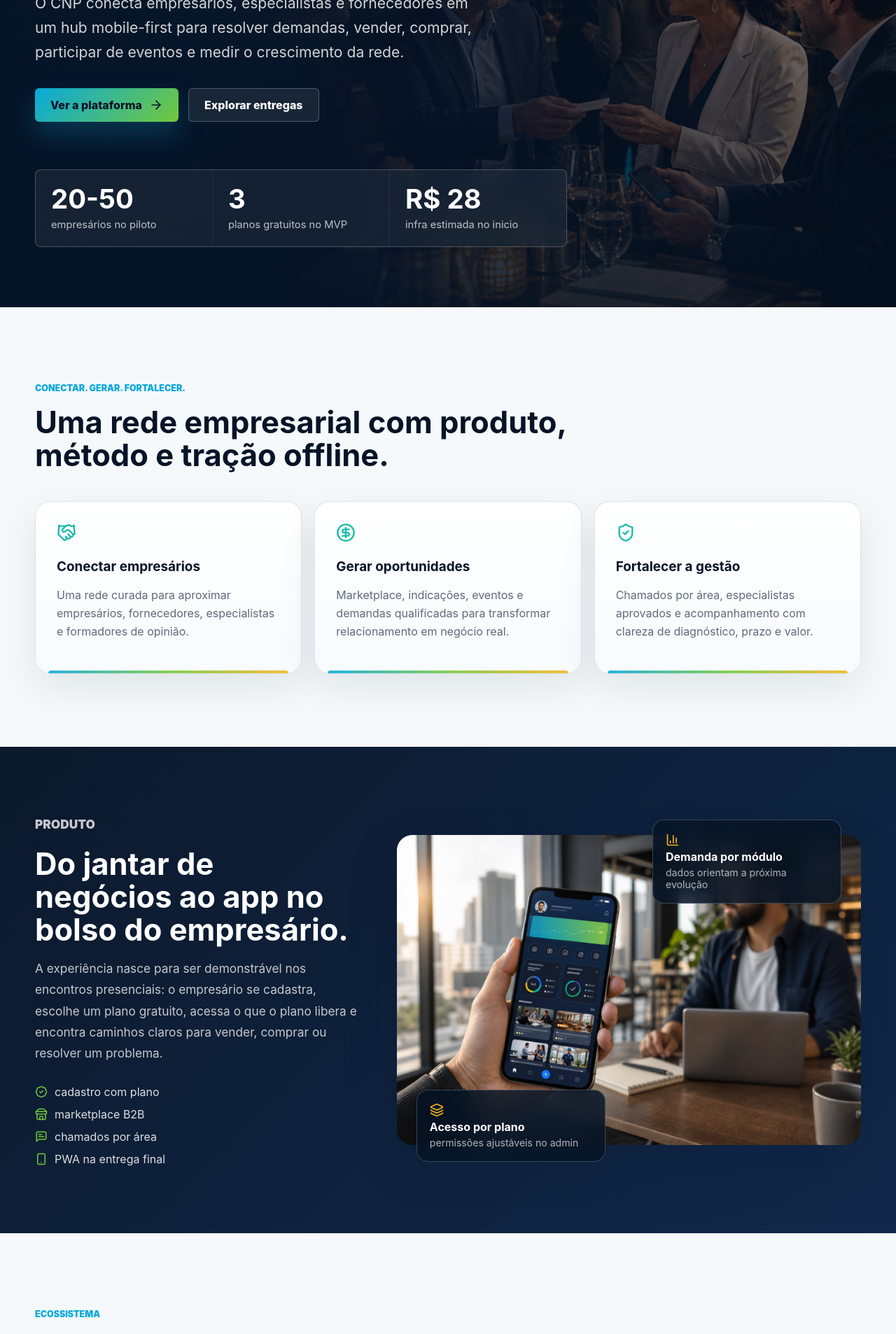
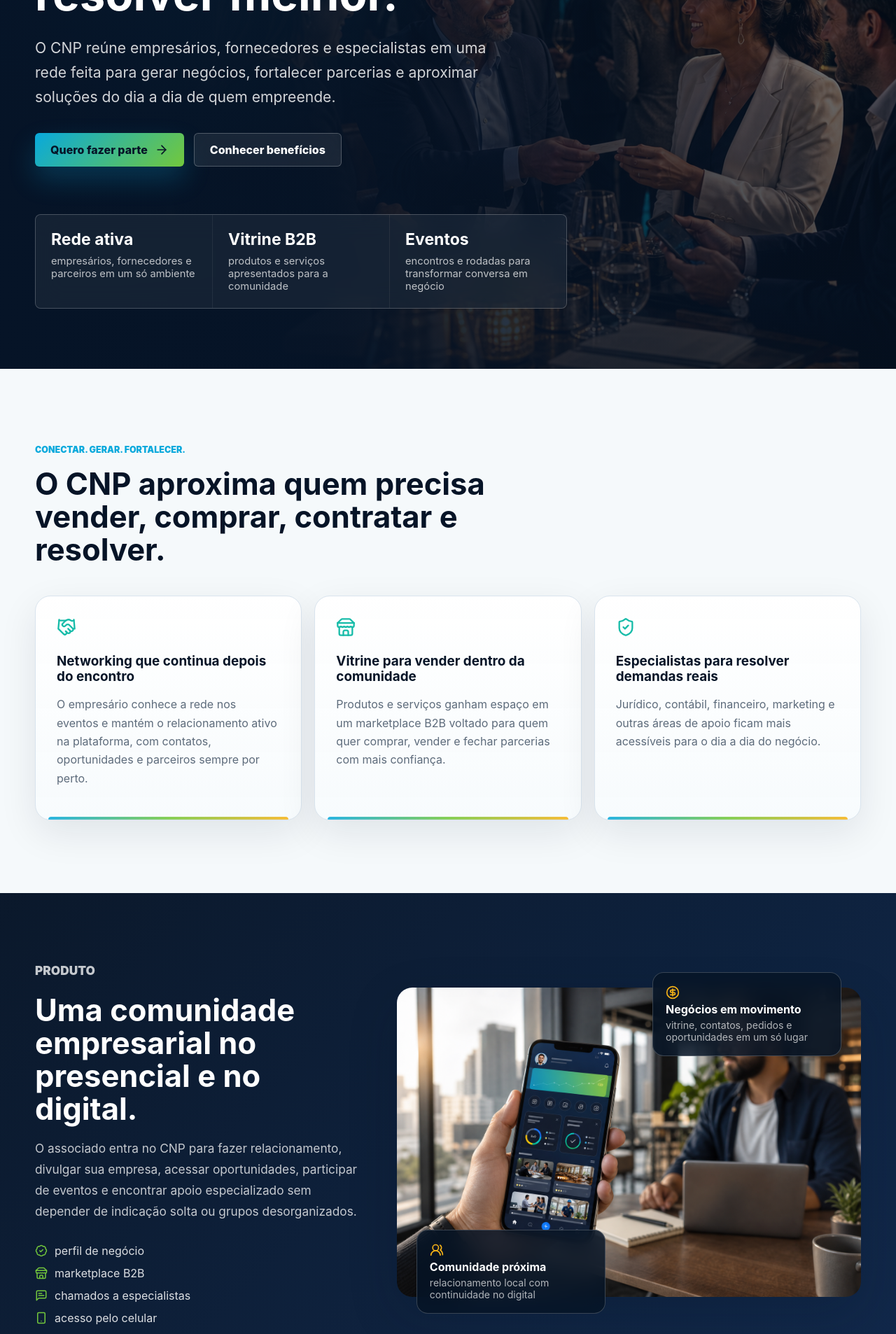
Before and after one commit to cnpaulista/LandingPage, a Next.js app: page / in a window 1280 px wide. Shown: the part 460-2366 px from the top of the page at 70% size. Built offline with nearby package versions, Linux system fonts and the light colour scheme.

Commit message:
fix: make landing copy product-facing

```diff
--- a/app/globals.css
+++ b/app/globals.css
@@ -218,8 +218,8 @@ img {
 .heroStats strong {
   display: block;
   color: var(--white);
-  font-size: clamp(1.7rem, 3vw, 2.5rem);
-  line-height: 1;
+  font-size: clamp(1.05rem, 1.8vw, 1.45rem);
+  line-height: 1.15;
 }
 
 .heroStats span {
--- a/app/layout.tsx
+++ b/app/layout.tsx
@@ -5,11 +5,11 @@ export const metadata: Metadata = {
   metadataBase: new URL("https://cnp.app.br"),
   title: "CNP - Clube de Negócios Paulista",
   description:
-    "A plataforma que conecta empresários, especialistas e fornecedores para gerar negócios e resolver demandas em poucos cliques.",
+    "Clube empresarial que conecta empresários, fornecedores e especialistas para gerar negócios, fortalecer parcerias e resolver demandas do dia a dia.",
   openGraph: {
     title: "CNP - Clube de Negócios Paulista",
     description:
-      "Conectar, gerar e fortalecer: um hub digital para empresários transformarem networking em negócios reais.",
+      "Conectar, gerar e fortalecer: uma comunidade empresarial para transformar relacionamento em negócios reais.",
     images: ["/images/cnp-hero-networking.png"],
   },
 };
--- a/app/page.tsx
+++ b/app/page.tsx
@@ -2,7 +2,6 @@ import Image from "next/image";
 import {
   ArrowRight,
   BadgeCheck,
-  BarChart3,
   BriefcaseBusiness,
   Building2,
   CalendarDays,
@@ -10,7 +9,6 @@ import {
   CircleDollarSign,
   GraduationCap,
   Handshake,
-  Layers3,
   Mail,
   MapPin,
   MessageSquareText,
@@ -24,83 +22,107 @@ import {
 const pillars = [
   {
     icon: Handshake,
-    title: "Conectar empresários",
-    text: "Uma rede curada para aproximar empresários, fornecedores, especialistas e formadores de opinião.",
+    title: "Networking que continua depois do encontro",
+    text: "O empresário conhece a rede nos eventos e mantém o relacionamento ativo na plataforma, com contatos, oportunidades e parceiros sempre por perto.",
   },
   {
-    icon: CircleDollarSign,
-    title: "Gerar oportunidades",
-    text: "Marketplace, indicações, eventos e demandas qualificadas para transformar relacionamento em negócio real.",
+    icon: Store,
+    title: "Vitrine para vender dentro da comunidade",
+    text: "Produtos e serviços ganham espaço em um marketplace B2B voltado para quem quer comprar, vender e fechar parcerias com mais confiança.",
   },
   {
     icon: ShieldCheck,
-    title: "Fortalecer a gestão",
-    text: "Chamados por área, especialistas aprovados e acompanhamento com clareza de diagnóstico, prazo e valor.",
+    title: "Especialistas para resolver demandas reais",
+    text: "Jurídico, contábil, financeiro, marketing e outras áreas de apoio ficam mais acessíveis para o dia a dia do negócio.",
   },
 ];
 
 const modules = [
-  ["Central de chamados", "Jurídico, contábil, sanitário, financeiro e marketing em uma esteira simples."],
-  ["Marketplace B2B", "Anúncios com fotos, preços, vitrine por categoria e contato direto via WhatsApp."],
-  ["Planos e acessos", "Três planos gratuitos no MVP, com módulos liberados pelo painel administrativo."],
-  ["Eventos e benefícios", "Agenda, confirmação de presença, convênios e vantagens para criar recorrência."],
-  ["Universidade CNP", "Cursos, mentorias, vídeos e conteúdos externos para desenvolver negócios e equipes."],
-  ["Métricas por bairro", "Volume de negócios, atividade por região e demanda por módulo para orientar evolução."],
+  {
+    icon: Store,
+    title: "Marketplace empresarial",
+    text: "Uma vitrine para associados e fornecedores divulgarem soluções, produtos e serviços para a própria rede CNP.",
+  },
+  {
+    icon: MessageSquareText,
+    title: "Chamados a especialistas",
+    text: "O associado descreve sua necessidade e recebe orientação de profissionais que entendem a realidade empresarial.",
+  },
+  {
+    icon: CalendarDays,
+    title: "Eventos e rodadas",
+    text: "Jantares, encontros e rodadas de negócios aproximam empresários que querem gerar oportunidades concretas.",
+  },
+  {
+    icon: BadgeCheck,
+    title: "Benefícios e convênios",
+    text: "Parcerias, vantagens e condições especiais fortalecem a permanência do associado dentro do clube.",
+  },
+  {
+    icon: GraduationCap,
+    title: "Universidade CNP",
+    text: "Conteúdos, cursos, mentorias e trilhas de desenvolvimento para empresários, equipes e fornecedores.",
+  },
+  {
+    icon: BriefcaseBusiness,
+    title: "Banco de oportunidades",
+    text: "Espaço para vagas, talentos, indicações e demandas que circulam entre empresas da comunidade.",
+  },
 ];
 
 const visualStories = [
   {
     image: "/images/cnp-specialists-service.png",
-    alt: "Empresário e especialista analisando chamados na plataforma CNP",
+    alt: "Empresário e especialista analisando uma demanda empresarial na plataforma CNP",
     eyebrow: "Especialistas",
-    title: "Resolver demandas com orientação clara.",
-    text: "Chamados por categoria conectam o empresário a especialistas aprovados, com diagnóstico, prazo e valor estimado.",
+    title: "Ajuda prática para problemas do negócio.",
+    text: "Quando surge uma demanda jurídica, contábil, financeira ou de marketing, o associado encontra um caminho mais direto para falar com quem pode ajudar.",
   },
   {
     image: "/images/cnp-marketplace-event.png",
-    alt: "Empresários negociando produtos e serviços em evento CNP",
+    alt: "Empresários negociando produtos e serviços em um evento do CNP",
     eyebrow: "Marketplace",
-    title: "Transformar encontros em oportunidades.",
-    text: "A rede presencial ganha continuidade digital com vitrine B2B, contatos diretos e oportunidades por comunidade.",
+    title: "Oportunidades que nascem no relacionamento.",
+    text: "A conversa começa no evento, continua no digital e vira vitrine, pedido, indicação, orçamento ou parceria entre membros da rede.",
   },
 ];
 
-const roadmap = [
+const community = [
   {
-    step: "Entrega 1",
-    title: "MVP demonstrável",
-    text: "Cadastro, login, planos gratuitos, perfil de negócio, chamados, marketplace, notificações e admin.",
-    tag: "20-50 empresários",
+    step: "Associados",
+    title: "Empresários que querem crescer com relacionamento",
+    text: "Participam da comunidade, encontram fornecedores, divulgam seu negócio, acompanham eventos e acessam especialistas.",
+    tag: "rede de negócios",
   },
   {
-    step: "Entrega 2",
-    title: "Engajamento diário",
-    text: "Eventos, benefícios, universidade, banco de talentos, indicações, notícias, chat e dashboard.",
-    tag: "hábito e retenção",
+    step: "Fornecedores",
+    title: "Empresas que querem vender para uma rede qualificada",
+    text: "Apresentam produtos e serviços em uma vitrine B2B, recebem contatos e participam de oportunidades geradas pelo clube.",
+    tag: "vitrine B2B",
   },
   {
-    step: "Entrega 3",
-    title: "PWA e escala",
-    text: "Instalável no celular, Web Push, login Apple, relatórios avançados e base pronta para monetização futura.",
-    tag: "mobile sem loja",
+    step: "Especialistas",
+    title: "Profissionais que resolvem demandas empresariais",
+    text: "Atendem necessidades reais dos associados e fortalecem autoridade junto a uma comunidade de empresários.",
+    tag: "soluções práticas",
   },
 ];
 
-const plans = [
+const participation = [
   {
-    name: "Conexão",
-    forWho: "Para entrar na rede",
-    features: ["Perfil de negócio", "Marketplace aberto", "Eventos públicos", "Conteúdos essenciais"],
+    name: "Associado",
+    forWho: "Para empresários e empreendedores",
+    features: ["Perfil de negócio", "Marketplace da comunidade", "Eventos e rodadas", "Benefícios e conteúdos"],
   },
   {
-    name: "Crescimento",
-    forWho: "Para vender e resolver",
-    features: ["Chamados por categoria", "Anúncios completos", "Benefícios e convênios", "Indicações registradas"],
+    name: "Fornecedor",
+    forWho: "Para quem vende produtos ou serviços",
+    features: ["Vitrine empresarial", "Contato com associados", "Exposição em categorias", "Oportunidades qualificadas"],
   },
   {
-    name: "Impacto",
-    forWho: "Para liderar a comunidade",
-    features: ["Destaques no ecossistema", "Métricas de demanda", "Eventos exclusivos", "Acesso prioritário"],
+    name: "Parceiro especialista",
+    forWho: "Para profissionais de apoio ao negócio",
+    features: ["Demandas por categoria", "Autoridade na rede", "Relacionamento recorrente", "Participação em ações do clube"],
   },
 ];
 
@@ -111,7 +133,7 @@ export default function Home() {
         <Image
           className="heroImage"
           src="/images/cnp-hero-networking.png"
-          alt="Empresários em um jantar de negócios CNP"
+          alt="Empresários em um jantar de negócios do CNP"
           fill
           priority
           sizes="100vw"
@@ -129,12 +151,12 @@ export default function Home() {
           </a>
           <nav className="navLinks" aria-label="Navegação principal">
             <a href="#produto">Produto</a>
-            <a href="#modulos">Módulos</a>
-            <a href="#roadmap">Roadmap</a>
-            <a href="#planos">Planos</a>
+            <a href="#beneficios">Benefícios</a>
+            <a href="#comunidade">Comunidade</a>
+            <a href="#participar">Participar</a>
           </nav>
           <a className="navCta" href="#contato">
-            <span>Demonstração</span>
+            <span>Fazer parte</span>
             <ArrowRight size={18} aria-hidden />
           </a>
         </header>
@@ -142,44 +164,44 @@ export default function Home() {
         <div className="heroContent">
           <p className="eyebrow">
             <Sparkles size={18} aria-hidden />
-            Clube de negócios, plataforma digital e comunidade ativa
+            Clube de Negócios Paulista
           </p>
-          <h1>Onde networking vira negócio em poucos cliques.</h1>
+          <h1>Conexões empresariais para vender, comprar e resolver melhor.</h1>
           <p className="heroLead">
-            O CNP conecta empresários, especialistas e fornecedores em um hub
-            mobile-first para resolver demandas, vender, comprar, participar de
-            eventos e medir o crescimento da rede.
+            O CNP reúne empresários, fornecedores e especialistas em uma rede
+            feita para gerar negócios, fortalecer parcerias e aproximar soluções
+            do dia a dia de quem empreende.
           </p>
           <div className="heroActions">
-            <a className="primaryBtn" href="#produto">
-              Ver a plataforma
+            <a className="primaryBtn" href="#participar">
+              Quero fazer parte
               <ArrowRight size={20} aria-hidden />
             </a>
-            <a className="secondaryBtn" href="#roadmap">
-              Explorar entregas
+            <a className="secondaryBtn" href="#beneficios">
+              Conhecer benefícios
             </a>
           </div>
-          <div className="heroStats" aria-label="Metas iniciais do MVP">
+          <div className="heroStats" aria-label="Pilares da experiência CNP">
             <div>
-              <strong>20-50</strong>
-              <span>empresários no piloto</span>
+              <strong>Rede ativa</strong>
+              <span>empresários, fornecedores e parceiros em um só ambiente</span>
             </div>
             <div>
-              <strong>3</strong>
-              <span>planos gratuitos no MVP</span>
+              <strong>Vitrine B2B</strong>
+              <span>produtos e serviços apresentados para a comunidade</span>
             </div>
             <div>
-              <strong>R$ 28</strong>
-              <span>infra estimada no inicio</span>
+              <strong>Eventos</strong>
+              <span>encontros e rodadas para transformar conversa em negócio</span>
             </div>
           </div>
         </div>
       </section>
 
-      <section className="section intro">
+      <section className="section intro" id="beneficios">
         <div className="sectionHeading">
           <p className="kicker">Conectar. Gerar. Fortalecer.</p>
-          <h2>Uma rede empresarial com produto, método e tração offline.</h2>
+          <h2>O CNP aproxima quem precisa vender, comprar, contratar e resolver.</h2>
         </div>
         <div className="pillarGrid">
           {pillars.map((pillar) => (
@@ -195,18 +217,18 @@ export default function Home() {
       <section className="productBand" id="produto">
         <div className="productCopy">
           <p className="kicker">Produto</p>
-          <h2>Do jantar de negócios ao app no bolso do empresário.</h2>
+          <h2>Uma comunidade empresarial no presencial e no digital.</h2>
           <p>
-            A experiência nasce para ser demonstrável nos encontros presenciais:
-            o empresário se cadastra, escolhe um plano gratuito, acessa o que o
-            plano libera e encontra caminhos claros para vender, comprar ou
-            resolver um problema.
+            O associado entra no CNP para fazer relacionamento, divulgar sua
+            empresa, acessar oportunidades, participar de eventos e encontrar
+            apoio especializado sem depender de indicação solta ou grupos
+            desorganizados.
           </p>
           <div className="featureList">
-            <span><BadgeCheck size={18} aria-hidden /> cadastro com plano</span>
+            <span><BadgeCheck size={18} aria-hidden /> perfil de negócio</span>
             <span><Store size={18} aria-hidden /> marketplace B2B</span>
-            <span><MessageSquareText size={18} aria-hidden /> chamados por área</span>
-            <span><Smartphone size={18} aria-hidden /> PWA na entrega final</span>
+            <span><MessageSquareText size={18} aria-hidden /> chamados a especialistas</span>
+            <span><Smartphone size={18} aria-hidden /> acesso pelo celular</span>
           </div>
         </div>
         <div className="productVisual">
@@ -218,29 +240,30 @@ export default function Home() {
             sizes="(max-width: 900px) 100vw, 50vw"
           />
           <div className="floatingPanel top">
-            <BarChart3 size={20} aria-hidden />
-            <strong>Demanda por módulo</strong>
-            <span>dados orientam a próxima evolução</span>
+            <CircleDollarSign size={20} aria-hidden />
+            <strong>Negócios em movimento</strong>
+            <span>vitrine, contatos, pedidos e oportunidades em um só lugar</span>
           </div>
           <div className="floatingPanel bottom">
-            <Layers3 size={20} aria-hidden />
-            <strong>Acesso por plano</strong>
-            <span>permissões ajustáveis no admin</span>
+            <UsersRound size={20} aria-hidden />
+            <strong>Comunidade próxima</strong>
+            <span>relacionamento local com continuidade no digital</span>
           </div>
         </div>
       </section>
 
       <section className="section" id="modulos">
         <div className="sectionHeading wide">
-          <p className="kicker">Ecossistema</p>
-          <h2>Módulos separados para crescer onde a comunidade mostrar demanda.</h2>
+          <p className="kicker">Como funciona</p>
+          <h2>O que o associado encontra dentro do CNP.</h2>
         </div>
         <div className="moduleGrid">
-          {modules.map(([title, text], index) => (
-            <article className="moduleCard" key={title}>
+          {modules.map((item, index) => (
+            <article className="moduleCard" key={item.title}>
               <span>{String(index + 1).padStart(2, "0")}</span>
-              <h3>{title}</h3>
-              <p>{text}</p>
+              <item.icon size={28} aria-hidden />
+              <h3>{item.title}</h3>
+              <p>{item.text}</p>
             </article>
           ))}
         </div>
@@ -267,29 +290,29 @@ export default function Home() {
 
       <section className="proofBand">
         <div className="proofCopy">
-          <p className="kicker">Modelo operacional</p>
-          <h2>O offline alimenta o online. O online prova o que gera valor.</h2>
+          <p className="kicker">Vida real</p>
+          <h2>Relacionamento, presença local e solução prática para empresários.</h2>
           <p>
-            O CNP parte de ativos reais: autoridade, jantares de negócios,
-            espaço físico, acesso a empresários e curadoria de especialistas.
-            A plataforma transforma essa energia em fluxo mensurável.
+            O CNP nasce para apoiar quem empreende de verdade: gente que precisa
+            vender, contratar, divulgar, resolver pendências, encontrar parceiros
+            e estar perto de outros empresários que também fazem acontecer.
           </p>
         </div>
         <div className="proofGrid">
-          <div><UsersRound size={24} aria-hidden /><strong>Formadores de opinião</strong><span>imagem e know-how para atrair a rede</span></div>
-          <div><MapPin size={24} aria-hidden /><strong>Recorte por bairro</strong><span>atividade local e oportunidades por região</span></div>
-          <div><Building2 size={24} aria-hidden /><strong>Fornecedores aprovados</strong><span>vitrine B2B com mais confiança</span></div>
-          <div><BriefcaseBusiness size={24} aria-hidden /><strong>Especialistas</strong><span>diagnóstico, prazo e valor estimado</span></div>
+          <div><UsersRound size={24} aria-hidden /><strong>Empresários e lideranças</strong><span>uma rede para trocar experiência, reputação e oportunidade</span></div>
+          <div><MapPin size={24} aria-hidden /><strong>Atuação regional</strong><span>conexões com foco em negócios locais e relações de confiança</span></div>
+          <div><Building2 size={24} aria-hidden /><strong>Fornecedores aprovados</strong><span>vitrine B2B para quem quer vender para empresas</span></div>
+          <div><BriefcaseBusiness size={24} aria-hidden /><strong>Especialistas parceiros</strong><span>apoio para demandas que travam o crescimento do negócio</span></div>
         </div>
       </section>
 
-      <section className="section" id="roadmap">
+      <section className="section" id="comunidade">
         <div className="sectionHeading">
-          <p className="kicker">Roadmap</p>
-          <h2>Três entregas, cada uma com valor próprio.</h2>
+          <p className="kicker">Comunidade</p>
+          <h2>Três formas de participar de uma rede que gera valor.</h2>
         </div>
         <div className="timeline">
-          {roadmap.map((item) => (
+          {community.map((item) => (
             <article className="timelineItem" key={item.step}>
               <span className="tag">{item.tag}</span>
               <p>{item.step}</p>
@@ -300,22 +323,22 @@ export default function Home() {
         </div>
       </section>
 
-      <section className="section plans" id="planos">
+      <section className="section plans" id="participar">
         <div className="sectionHeading wide">
-          <p className="kicker">MVP</p>
-          <h2>Planos gratuitos agora. Estrutura pronta para monetização futura.</h2>
+          <p className="kicker">Participação</p>
+          <h2>Escolha o papel que melhor representa sua relação com o CNP.</h2>
           <p>
-            No lançamento, os planos validam acesso e valor percebido sem
-            cobrança. Pagamentos, split e comissão ficam preparados na arquitetura
-            para uma fase futura.
+            O clube foi pensado para quem busca relacionamento empresarial com
+            intenção clara: gerar oportunidade, oferecer solução e fortalecer a
+            presença da própria marca na comunidade.
           </p>
         </div>
         <div className="planGrid">
-          {plans.map((plan) => (
+          {participation.map((plan) => (
             <article className="planCard" key={plan.name}>
               <p>{plan.forWho}</p>
               <h3>{plan.name}</h3>
-              <strong>Grátis no MVP</strong>
+              <strong>Participar do CNP</strong>
               <ul>
                 {plan.features.map((feature) => (
                   <li key={feature}>
@@ -332,15 +355,15 @@ export default function Home() {
       <section className="ctaBand" id="contato">
         <div>
           <p className="kicker">Próximo passo</p>
-          <h2>Pronto para apresentar uma plataforma que parece grande desde o primeiro encontro.</h2>
+          <h2>Entre para uma rede feita para gerar negócios reais.</h2>
           <p>
-            A landing posiciona o CNP como comunidade, produto e máquina de
-            oportunidades: pronta para abrir conversa com empresários, parceiros
-            e especialistas.
+            Seja para vender, comprar, divulgar, contratar ou resolver demandas,
+            o CNP aproxima você de empresários e parceiros com interesse real em
+            fazer negócio.
           </p>
         </div>
-        <a className="primaryBtn light" href="mailto:contato@cnp.app.br?subject=Demonstra%C3%A7%C3%A3o%20CNP">
-          Agendar apresentação
+        <a className="primaryBtn light" href="mailto:contato@cnp.app.br?subject=Quero%20fazer%20parte%20do%20CNP">
+          Quero fazer parte
           <CalendarDays size={20} aria-hidden />
         </a>
       </section>
@@ -359,8 +382,8 @@ export default function Home() {
             <p className="kicker">Clube de Negócios Paulista</p>
             <h2>Conectar empresários, gerar oportunidades e fortalecer negócios.</h2>
             <p>
-              Um hub digital mobile-first para transformar relacionamento,
-              comunidade e autoridade em fluxo mensurável de negócios.
+              Uma comunidade para empresários, fornecedores e especialistas que
+              querem transformar relacionamento em resultado.
             </p>
           </div>
           <div className="footerContact">
@@ -370,7 +393,7 @@ export default function Home() {
             </a>
             <a href="#produto">
               <Smartphone size={18} aria-hidden />
-              Plataforma web e PWA
+              Plataforma web para associados
             </a>
           </div>
         </div>
@@ -378,9 +401,9 @@ export default function Home() {
           <span>CNP - Clube de Negócios Paulista</span>
           <nav aria-label="Links do rodapé">
             <a href="#produto">Produto</a>
-            <a href="#modulos">Módulos</a>
-            <a href="#roadmap">Roadmap</a>
-            <a href="#planos">Planos</a>
+            <a href="#beneficios">Benefícios</a>
+            <a href="#comunidade">Comunidade</a>
+            <a href="#participar">Participar</a>
           </nav>
         </div>
       </footer>
```
